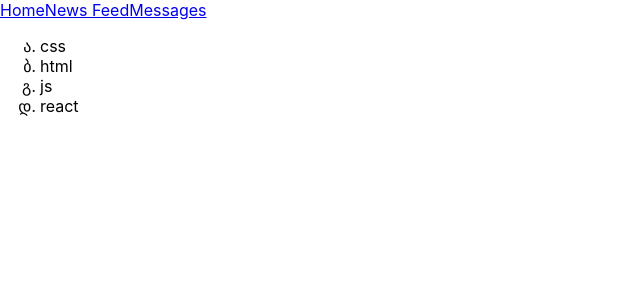
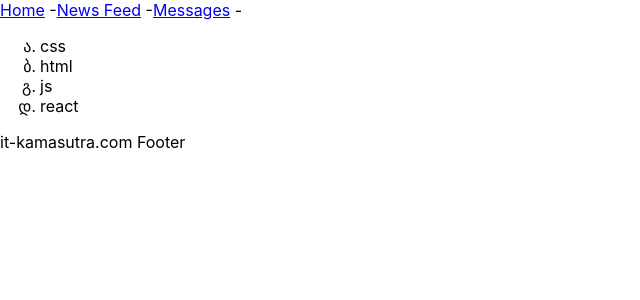
Before and after one commit to MariannaPo/samurai-way-main, a React (Create React App) app: page / in a window 1280 px wide. Shown: the top 300 px of the page, without its empty margins (0-640 px from the left). Built offline with nearby package versions, Linux system fonts and the light colour scheme.

Commit message:
after 10 lessons

```diff
--- a/src/App.tsx
+++ b/src/App.tsx
@@ -1,13 +1,15 @@
 import React from 'react';
 import './App.css';
 import Header from "./Header";
-import Technologies from "./Technologies";
+import Technologies  from "./Technologies";
+import Footer from "./Footer";
 
 const App = () => {
     return (
             <div>
                 <Header />
                 <Technologies />
+                <Footer />
             </div>
         );
 }
--- /dev/null
+++ b/src/Footer.tsx
@@ -0,0 +1,10 @@
+import React from "react";
+
+const Footer = () => {
+    return (
+        <div>
+           it-kamasutra.com Footer
+        </div>
+    );
+}
+export default Footer;
--- a/src/Header.tsx
+++ b/src/Header.tsx
@@ -3,9 +3,9 @@
 const Header = () => {
     return (
         <div>
-            <a href='#s'>Home</a>
-            <a href='#s'>News Feed</a>
-            <a href='#s'>Messages</a>
+            <a href='#s'>Home</a> -
+            <a href='#s'>News Feed</a> -
+            <a href='#s'>Messages</a> -
         </div>
     );
 }
```
